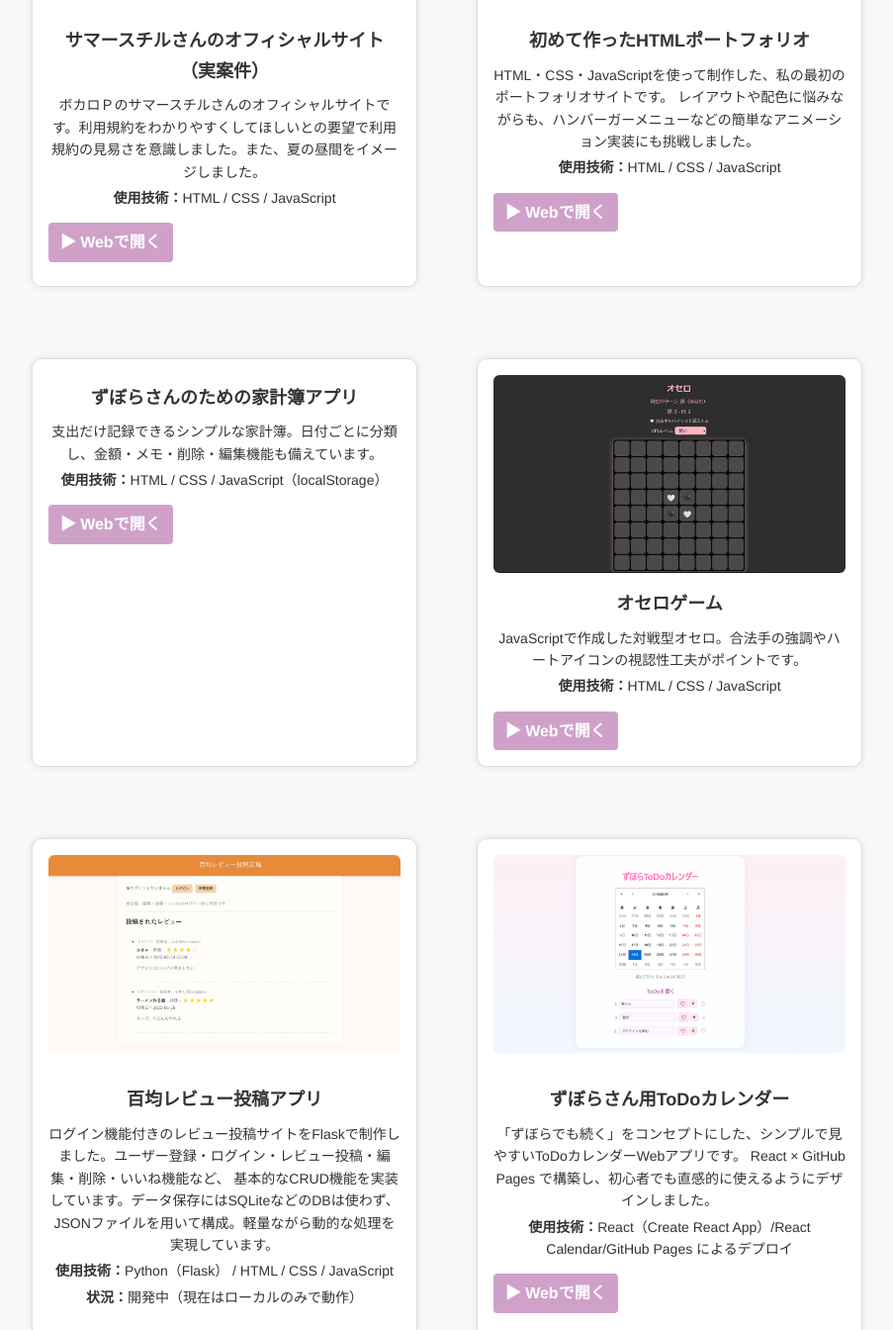
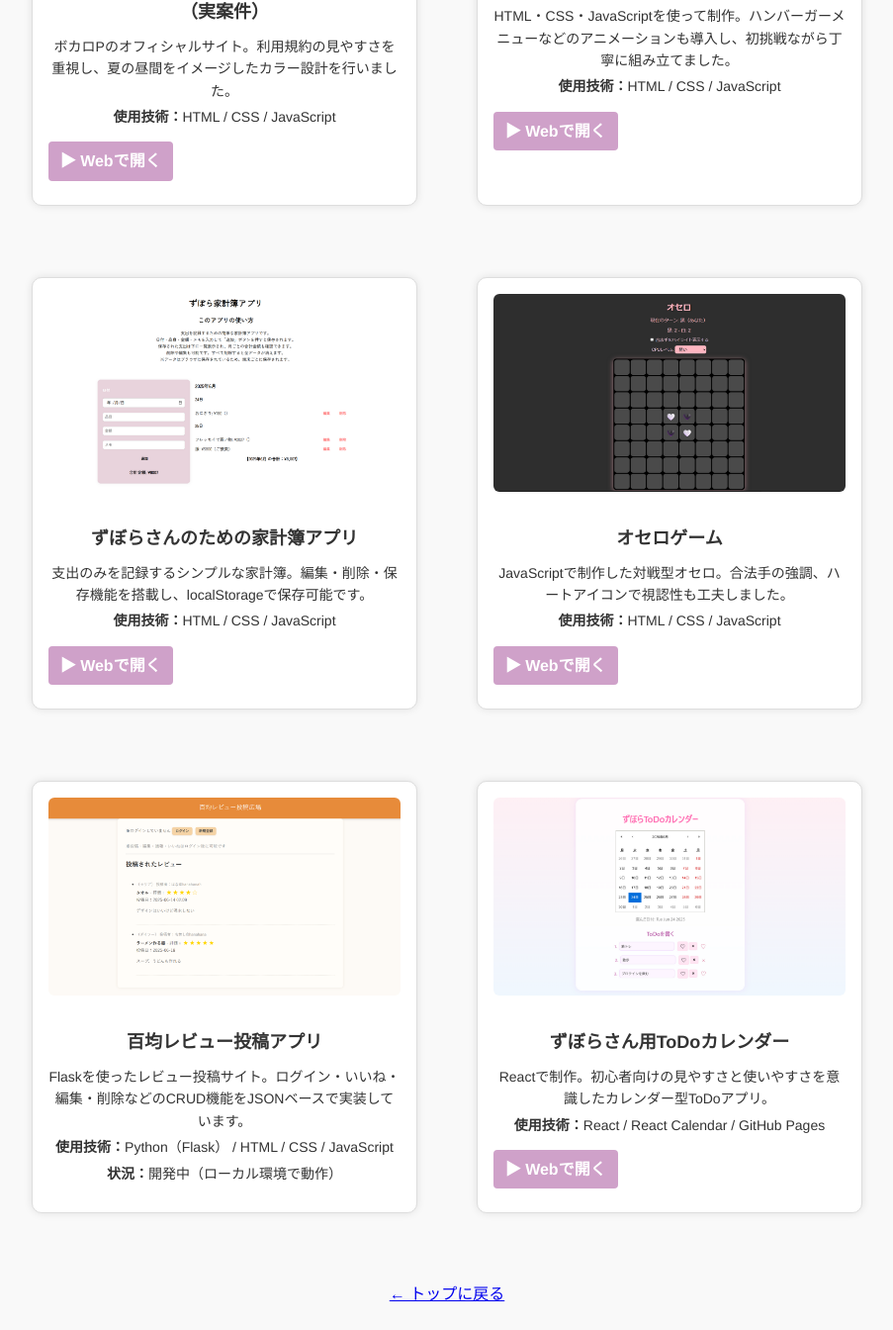
Before and after one commit to HanaWebdesign/my-portfolio2, a plain HTML site: page work-web.html in a window 1280 px wide. Shown: the part 529-1873 px from the top of the page at 99% size, without its empty margins (188-1091 px from the left). Drawn offline with Linux system fonts and the light colour scheme.

Commit message:
Add files via upload

```diff
--- a/work-web.html
+++ b/work-web.html
@@ -3,40 +3,42 @@
 <head>
   <meta charset="UTF-8">
   <meta name="viewport" content="width=device-width, initial-scale=1">
-  <title>制作実績</title>
+  <title>制作実績：Web</title>
   <link rel="stylesheet" href="style.css">
 </head>
 <body>
-    <h1 class="work-title">作品紹介</h1>
+  <header>
+    <h1 class="work-title">制作実績：Web</h1>
     <div class="work-button-wrapper">
       <a href="work-banner.html" class="visit-link">▶ バナー制作はこちら</a>
     </div>
+  </header>
+
   <main class="work-detail">
     <section id="works-list">
-  <h2>制作実績：Web</h2>
+      <div class="work-container">
 
-  <div class="work-container">
+        <!-- サマースチル案件 -->
         <div class="work-card">
           <a href="https://hanawebdesign.github.io/summersteel39/" target="_blank">
             <img src="./images/summersteel.png" alt="サマースチルさんのオフィシャルサイトのサムネイル">
           </a>
           <div class="work-content">
             <h3>サマースチルさんのオフィシャルサイト（実案件）</h3>
-    <p>ボカロＰのサマースチルさんのオフィシャルサイトです。利用規約をわかりやすくしてほしいとの要望で利用規約の見易さを意識しました。また、夏の昼間をイメージしました。</p>
+            <p>ボカロPのオフィシャルサイト。利用規約の見やすさを重視し、夏の昼間をイメージしたカラー設計を行いました。</p>
             <p><strong>使用技術：</strong>HTML / CSS / JavaScript</p>
             <a href="https://hanawebdesign.github.io/summersteel39/" class="visit-link" target="_blank">▶ Webで開く</a>
           </div>
         </div>
 
-  <!--はじめてのポートフォリオ-->
+        <!-- 初めてのポートフォリオ -->
         <div class="work-card">
           <a href="https://hanawebdesign.github.io/my-portfolio/" target="_blank">
             <img src="./images/about.png" alt="初めて作ったポートフォリオサイトのサムネイル">
           </a>
           <div class="work-content">
             <h3>初めて作ったHTMLポートフォリオ</h3>
-    <p>HTML・CSS・JavaScriptを使って制作した、私の最初のポートフォリオサイトです。
-    レイアウトや配色に悩みながらも、ハンバーガーメニューなどの簡単なアニメーション実装にも挑戦しました。</p>
+            <p>HTML・CSS・JavaScriptを使って制作。ハンバーガーメニューなどのアニメーションも導入し、初挑戦ながら丁寧に組み立てました。</p>
             <p><strong>使用技術：</strong>HTML / CSS / JavaScript</p>
             <a href="https://hanawebdesign.github.io/my-portfolio/" class="visit-link" target="_blank">▶ Webで開く</a>
           </div>
@@ -44,52 +46,57 @@
 
         <!-- 家計簿アプリ -->
         <div class="work-card">
-        <a href="" target="_blank>
+          <a href="https://hanawebdesign.github.io/my-kakeibo/" target="_blank">
             <img src="./images/kakeibo.png" alt="家計簿アプリのサムネイル">
           </a>
+          <div class="work-content">
             <h3>ずぼらさんのための家計簿アプリ</h3>
-    <p>支出だけ記録できるシンプルな家計簿。日付ごとに分類し、金額・メモ・削除・編集機能も備えています。</p>
-    <p><strong>使用技術：</strong>HTML / CSS / JavaScript（localStorage）</p>
+            <p>支出のみを記録するシンプルな家計簿。編集・削除・保存機能を搭載し、localStorageで保存可能です。</p>
+            <p><strong>使用技術：</strong>HTML / CSS / JavaScript</p>
             <a href="https://hanawebdesign.github.io/my-kakeibo/" class="visit-link" target="_blank">▶ Webで開く</a>
           </div>
+        </div>
 
-  <!-- オセロ -->
+        <!-- オセロゲーム -->
         <div class="work-card">
-    <a href="" target="_blank">
+          <a href="https://hanawebdesign.github.io/HanaReversi/" target="_blank">
             <img src="./images/Reversi.png" alt="オセロゲームのサムネイル">
           </a>
+          <div class="work-content">
             <h3>オセロゲーム</h3>
-    <p>JavaScriptで作成した対戦型オセロ。合法手の強調やハートアイコンの視認性工夫がポイントです。</p>
+            <p>JavaScriptで制作した対戦型オセロ。合法手の強調、ハートアイコンで視認性も工夫しました。</p>
             <p><strong>使用技術：</strong>HTML / CSS / JavaScript</p>
             <a href="https://hanawebdesign.github.io/HanaReversi/" class="visit-link" target="_blank">▶ Webで開く</a>
           </div>
+        </div>
 
-
+        <!-- 百均レビューアプリ -->
         <div class="work-card">
-  <img src="./images/100kin.png" alt="百均レビューアプリのスクリーンショット" />
+          <img src="./images/100kin.png" alt="百均レビューアプリのスクリーンショット">
           <div class="work-content">
             <h3>百均レビュー投稿アプリ</h3>
-    <p>ログイン機能付きのレビュー投稿サイトをFlaskで制作しました。ユーザー登録・ログイン・レビュー投稿・編集・削除・いいね機能など、
-      基本的なCRUD機能を実装しています。データ保存にはSQLiteなどのDBは使わず、JSONファイルを用いて構成。軽量ながら動的な処理を実現しています。
-    </p>
+            <p>Flaskを使ったレビュー投稿サイト。ログイン・いいね・編集・削除などのCRUD機能をJSONベースで実装しています。</p>
             <p><strong>使用技術：</strong>Python（Flask） / HTML / CSS / JavaScript</p>
-    <p><strong>状況：</strong>開発中（現在はローカルのみで動作）</p>
+            <p><strong>状況：</strong>開発中（ローカル環境で動作）</p>
           </div>
         </div>
 
+        <!-- ToDoカレンダー -->
         <div class="work-card">
-  <img src="./images/ToDo.png" alt="Todoアプリのスクリーンショット" />
+          <a href="https://hanawebdesign.github.io/Hana-To-Do/" target="_blank">
+            <img src="./images/ToDo.png" alt="ToDoカレンダーのスクリーンショット">
+          </a>
           <div class="work-content">
             <h3>ずぼらさん用ToDoカレンダー</h3>
-    <p>「ずぼらでも続く」をコンセプトにした、シンプルで見やすいToDoカレンダーWebアプリです。
-React × GitHub Pages で構築し、初心者でも直感的に使えるようにデザインしました。
-    </p>
-    <p><strong>使用技術：</strong>React（Create React App）/React Calendar/GitHub Pages によるデプロイ</p>
+            <p>Reactで制作。初心者向けの見やすさと使いやすさを意識したカレンダー型ToDoアプリ。</p>
+            <p><strong>使用技術：</strong>React / React Calendar / GitHub Pages</p>
             <a href="https://hanawebdesign.github.io/Hana-To-Do/" class="visit-link" target="_blank">▶ Webで開く</a>
           </div>
         </div>
+
       </div>
-    <p><a href="index.html">← トップに戻る</a></p>
+      <p style="text-align: center; margin-top: 2rem;"><a href="index.html">← トップに戻る</a></p>
+    </section>
   </main>
 </body>
 </html>
```
Lines whose indentation alone changed are shown as unchanged.
